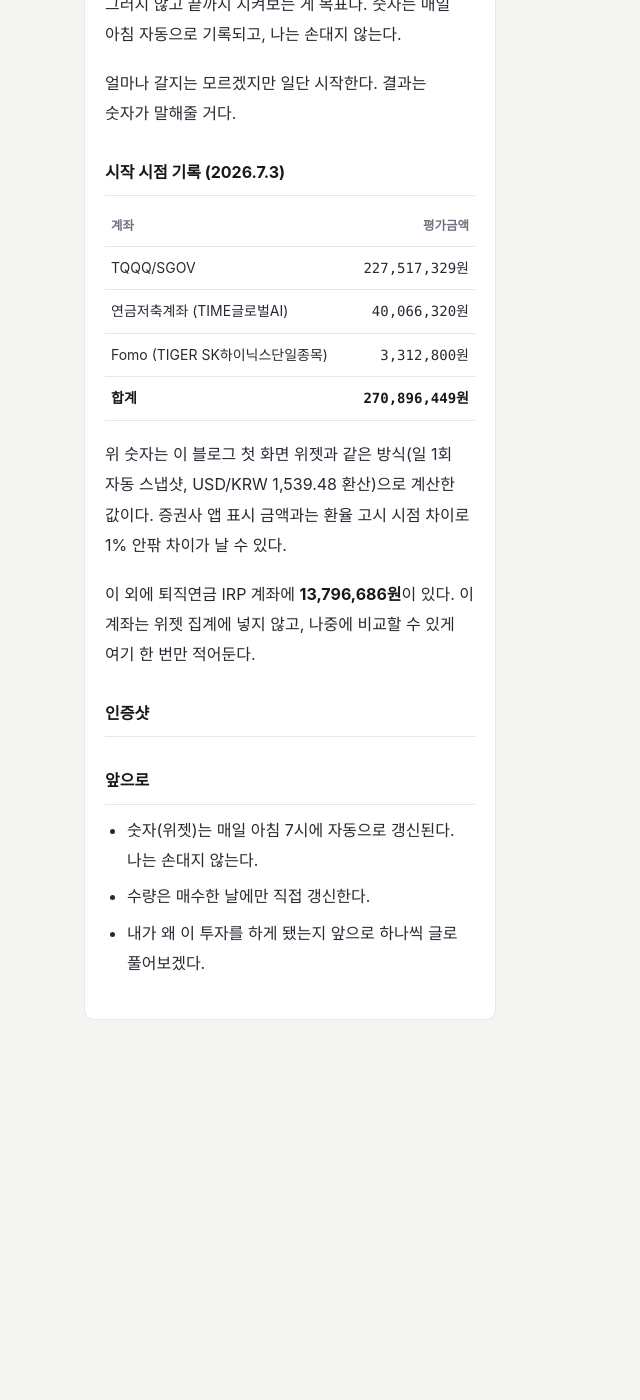
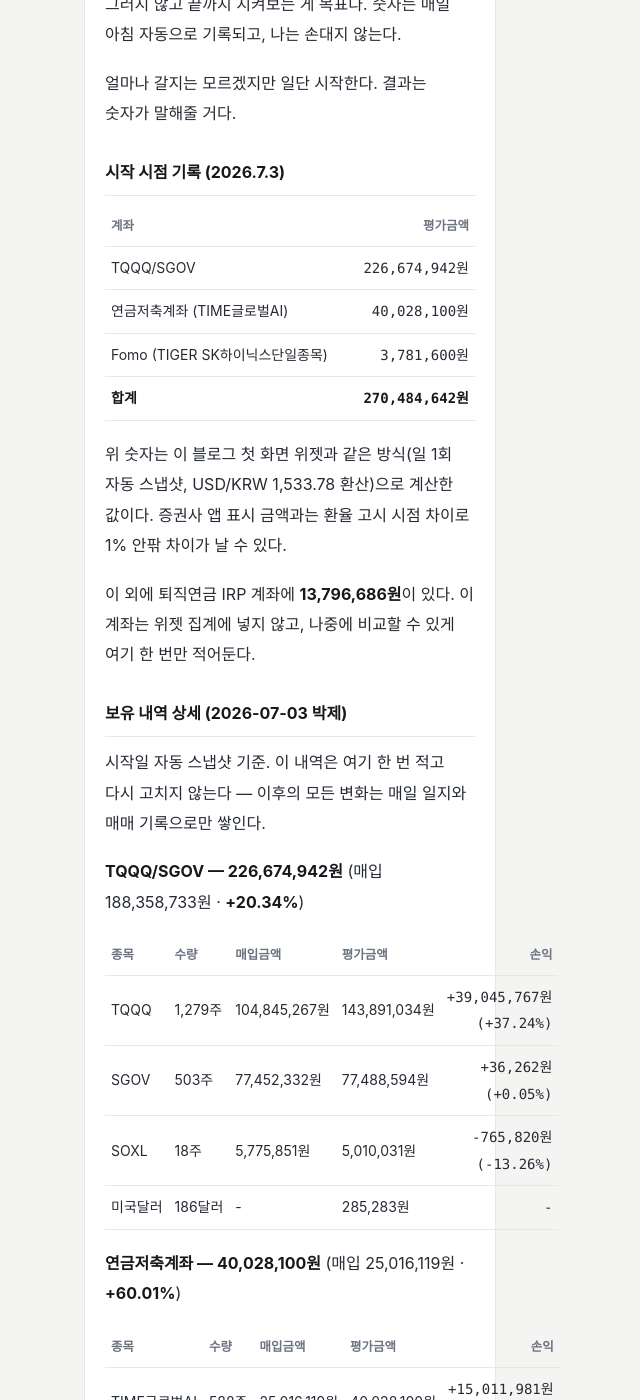
Before and after one commit to yoonwu/invest-log, a Jekyll site: the page built from _posts/2026-07-03-start.md, in a window 1280 px wide and 1400 px high, scrolled down 304 px. Shown: the whole window, without its empty margins (350-990 px from the left). Built offline with Jekyll 4.4.1, drawn with Linux system fonts in a browser that asks for light colours; before the commit the page ends 1378 px from its top, so only the background shows below that; some of the changed text lies outside the part shown.

Commit message:
시작 글 인증샷 자리에 보유 내역 상세 박제
- 스크린샷 자리표시 주석 대신 시작일 스냅샷(data/start.json) 기준
  종목별 수량·매입·평가·손익 표로 채움 (계좌 3개 전부)
- 상단 요약표 숫자를 같은 스냅샷 기준으로 통일 (설명 문구와 값이 달랐음)

```diff
--- a/_posts/2026-07-03-start.md
+++ b/_posts/2026-07-03-start.md
@@ -13,24 +13,42 @@ title: "시작 — 2026년 7월, 지금 숫자를 박제한다"
 
 | 계좌 | 평가금액 |
 |---|---|
-| TQQQ/SGOV | 227,517,329원 |
-| 연금저축계좌 (TIME글로벌AI) | 40,066,320원 |
-| Fomo (TIGER SK하이닉스단일종목) | 3,312,800원 |
-| **합계** | **270,896,449원** |
+| TQQQ/SGOV | 226,674,942원 |
+| 연금저축계좌 (TIME글로벌AI) | 40,028,100원 |
+| Fomo (TIGER SK하이닉스단일종목) | 3,781,600원 |
+| **합계** | **270,484,642원** |
 
-위 숫자는 이 블로그 첫 화면 위젯과 같은 방식(일 1회 자동 스냅샷, USD/KRW 1,539.48 환산)으로 계산한 값이다.
+위 숫자는 이 블로그 첫 화면 위젯과 같은 방식(일 1회 자동 스냅샷, USD/KRW 1,533.78 환산)으로 계산한 값이다.
 증권사 앱 표시 금액과는 환율 고시 시점 차이로 1% 안팎 차이가 날 수 있다.
 
 이 외에 퇴직연금 IRP 계좌에 **13,796,686원**이 있다. 이 계좌는 위젯 집계에 넣지 않고,
 나중에 비교할 수 있게 여기 한 번만 적어둔다.
 
-## 인증샷
+## 보유 내역 상세 (2026-07-03 박제)
 
-<!-- 계좌번호를 가린 앱 스크린샷을 assets/ 폴더에 올리고 아래 주석을 풀어 경로를 맞추세요.
-![TQQQ/SGOV 계좌]({{ '/assets/2026-07-03-tqqq-sgov.png' | relative_url }})
-![연금저축계좌]({{ '/assets/2026-07-03-pension.png' | relative_url }})
-![Fomo 계좌]({{ '/assets/2026-07-03-fomo.png' | relative_url }})
--->
+시작일 자동 스냅샷 기준. 이 내역은 여기 한 번 적고 다시 고치지 않는다 —
+이후의 모든 변화는 매일 일지와 매매 기록으로만 쌓인다.
+
+**TQQQ/SGOV — 226,674,942원** (매입 188,358,733원 · **+20.34%**)
+
+| 종목 | 수량 | 매입금액 | 평가금액 | 손익 |
+|---|---|---|---|---|
+| TQQQ | 1,279주 | 104,845,267원 | 143,891,034원 | +39,045,767원 (+37.24%) |
+| SGOV | 503주 | 77,452,332원 | 77,488,594원 | +36,262원 (+0.05%) |
+| SOXL | 18주 | 5,775,851원 | 5,010,031원 | -765,820원 (-13.26%) |
+| 미국달러 | 186달러 | - | 285,283원 | - |
+
+**연금저축계좌 — 40,028,100원** (매입 25,016,119원 · **+60.01%**)
+
+| 종목 | 수량 | 매입금액 | 평가금액 | 손익 |
+|---|---|---|---|---|
+| TIME글로벌AI | 588주 | 25,016,119원 | 40,028,100원 | +15,011,981원 (+60.01%) |
+
+**Fomo — 3,781,600원** (매입 4,298,200원 · **-12.02%**)
+
+| 종목 | 수량 | 매입금액 | 평가금액 | 손익 |
+|---|---|---|---|---|
+| TIGER SK하이닉스단일종목 | 160주 | 4,298,200원 | 3,781,600원 | -516,600원 (-12.02%) |
 
 ## 앞으로
 
```
